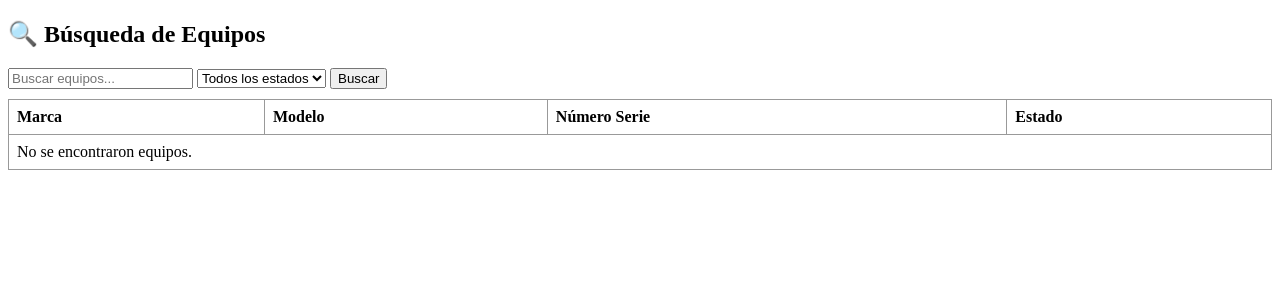
After one commit to JabesGod/Software_Alquiler, a Django app: page /equipos/buscar/ in a window 1280 px wide. The commit adds this page. Shown: the top 300 px of the page. Run offline with Django 5.2, Linux system fonts and the light colour scheme; data that the repository does not hold is empty.

Commit message:
actualizacion de funciones de equipo

```diff
--- a/alquiler/models.py
+++ b/alquiler/models.py
@@ -50,7 +50,7 @@ class Alquiler(models.Model):
     ]
 
     cliente = models.ForeignKey(Cliente, on_delete=models.CASCADE)
-    equipo = models.ForeignKey(Equipo, on_delete=models.CASCADE)
+    equipo = models.ForeignKey(Equipo, on_delete=models.CASCADE, related_name="alquileres")
     fecha_inicio = models.DateField()
     fecha_fin = models.DateField()
     precio_total = models.DecimalField(max_digits=10, decimal_places=2)
@@ -61,6 +61,7 @@ class Alquiler(models.Model):
 
     def __str__(self):
         return f"Alquiler de {self.equipo} a {self.cliente}"
+
 
 
 class Pago(models.Model):
--- /dev/null
+++ b/alquiler/static/alquiler/css/equipos.css
@@ -0,0 +1,22 @@
+table {
+    width: 100%;
+    border-collapse: collapse;
+    margin-top: 10px;
+}
+th, td {
+    border: 1px solid #999;
+    padding: 8px;
+    text-align: left;
+}
+.disponible {
+    background-color: #d4edda;
+}
+.alquilado {
+    background-color: #f8d7da;
+}
+.reservado {
+    background-color: #fff3cd;
+}
+a {
+    margin: 0 4px;
+}
--- /dev/null
+++ b/alquiler/templates/buscar.html
@@ -0,0 +1,51 @@
+{% load static %}
+<!DOCTYPE html>
+<html lang="es">
+
+<head>
+    <meta charset="UTF-8">
+    <title>Búsqueda de Equipos</title>
+    <link rel="stylesheet" href="{% static 'alquiler/css/equipos.css' %}">
+</head>
+
+<body>
+    <h2>🔍 Búsqueda de Equipos</h2>
+
+    <form method="get">
+        <input type="text" name="q" placeholder="Buscar equipos..." value="{{ query }}">
+        <select name="estado">
+            <option value="">Todos los estados</option>
+            <option value="disponible">Disponible</option>
+            <option value="alquilado">Alquilado</option>
+            <option value="reservado">Reservado</option>
+        </select>
+        <button type="submit">Buscar</button>
+    </form>
+
+    <table>
+        <thead>
+            <tr>
+                <th>Marca</th>
+                <th>Modelo</th>
+                <th>Número Serie</th>
+                <th>Estado</th>
+            </tr>
+        </thead>
+        <tbody>
+            {% for equipo in equipos %}
+            <tr class="{{ equipo.estado }}">
+                <td>{{ equipo.marca }}</td>
+                <td>{{ equipo.modelo }}</td>
+                <td>{{ equipo.numero_serie }}</td>
+                <td>{{ equipo.get_estado_display }}</td>
+            </tr>
+            {% empty %}
+            <tr>
+                <td colspan="4">No se encontraron equipos.</td>
+            </tr>
+            {% endfor %}
+        </tbody>
+    </table>
+
+</body>
+</html>
--- a/alquiler/views/equipo_views.py
+++ b/alquiler/views/equipo_views.py
@@ -1,7 +1,10 @@
 from django.shortcuts import render, redirect, get_object_or_404
-from alquiler.models import Equipo, Alquiler
+from alquiler.models import Equipo, Alquiler, Cliente, Pago
 from alquiler.forms.equipo_forms import EquipoForm
 from django.db.models import Count
+import csv
+from django.http import HttpResponse
+from django.db import models
 
 def listar_equipos(request):
     equipos = Equipo.objects.all()
@@ -43,6 +46,86 @@ def equipos_por_estado(request, estado):
     return render(request, 'lista.html', {'equipos': equipos})
 
 
+
 def equipos_mas_alquilados(request):
-    equipos = Equipo.objects.annotate(total_alquileres=Count('alquiler')).order_by('-total_alquileres')[:10]
-    return render(request, 'alquiler/equipo/top_alquilados.html', {'equipos': equipos})
+    equipos = (
+        Equipo.objects.annotate(total_alquileres=Count('alquileres'))
+        .filter(total_alquileres__gt=0)
+        .order_by('-total_alquileres')[:10]
+    )
+
+    print("Equipos más alquilados:", list(equipos))  # 🔥 Debug en consola
+
+    labels = [f"{e.marca} {e.modelo}" for e in equipos]
+    datos = [e.total_alquileres for e in equipos]
+
+    print("Labels:", labels)  # 🔥 Debug en consola
+    print("Datos:", datos)  # 🔥 Debug en consola
+
+    return render(request, 'estadisticas.html', {
+        'labels': labels,
+        'datos': datos,
+    })
+
+def buscar_equipos(request):
+    query = request.GET.get('q', '')
+    estado = request.GET.get('estado', '')
+    equipos = Equipo.objects.all()
+
+    if query:
+        equipos = equipos.filter
+        (models.Q(marca__icontains=query) |
+        models.Q(modelo__icontains=query) |
+        models.Q(especificaciones__icontains=query) |
+        models.Q(numero_serie__icontains=query))
+
+    if estado:
+        equipos = equipos.filter(estado=estado)
+
+    return render(request, 'buscar.html', {'equipos': equipos, 'query': query})
+
+def dashboard_admin(request):
+    total_equipos = Equipo.objects.count()
+    total_alquilados = Equipo.objects.filter(estado='alquilado').count()
+    pagos_pendientes = Pago.objects.filter(estado_pago='pendiente').count()  # Ahora sí está importado
+    clientes_verificados = Cliente.objects.filter(estado_verificacion='verificado').count()
+
+    return render(request, 'dashboard.html', {
+        'total_equipos': total_equipos,
+        'total_alquilados': total_alquilados,
+        'pagos_pendientes': pagos_pendientes,
+        'clientes_verificados': clientes_verificados,
+    })
+
+
+def calendario_alquileres(request):
+    alquileres = Alquiler.objects.filter(estado_alquiler='activo').order_by('fecha_inicio')
+    return render(request, 'calendario.html', {'alquileres': alquileres})
+
+
+def actualizar_estados_masivo(request):
+    if request.method == 'POST':
+        ids_equipos = request.POST.getlist('ids_equipos')
+        nuevo_estado = request.POST.get('nuevo_estado')
+        Equipo.objects.filter(id__in=ids_equipos).update(estado=nuevo_estado)
+        return redirect('listar_equipos')
+    equipos = Equipo.objects.all()
+    return render(request, 'actualizar_masivo.html', {'equipos': equipos})
+
+
+def exportar_equipos_csv(request):
+    equipos = Equipo.objects.all()
+    response = HttpResponse(content_type='text/csv')
+    response['Content-Disposition'] = 'attachment; filename="equipos.csv"'
+
+    writer = csv.writer(response)
+    writer.writerow(['Marca', 'Modelo', 'Serie', 'Estado'])
+
+    for eq in equipos:
+        writer.writerow([eq.marca, eq.modelo, eq.numero_serie, eq.estado])
+
+    return response
+
+
+def error_404_view(request, exception):
+    return render(request, '404.html', status=404)
--- a/proyecto_alquiler/settings.py
+++ b/proyecto_alquiler/settings.py
@@ -124,6 +124,8 @@ USE_TZ = True
 # https://docs.djangoproject.com/en/5.1/howto/static-files/
 
 STATIC_URL = 'static/'
+STATICFILES_DIRS = [BASE_DIR / "alquiler/static"]
+
 
 # Default primary key field type
 # https://docs.djangoproject.com/en/5.1/ref/settings/#default-auto-field
--- a/proyecto_alquiler/urls.py
+++ b/proyecto_alquiler/urls.py
@@ -1,9 +1,13 @@
 from django.urls import path
 from alquiler.views.equipo_views import (
-    listar_equipos, crear_equipo, editar_equipo, detalle_equipo, equipos_disponibles, cambiar_estado_equipo, equipos_por_estado
+    listar_equipos, crear_equipo, editar_equipo, detalle_equipo,
+    equipos_disponibles, cambiar_estado_equipo, equipos_por_estado,
+    equipos_mas_alquilados, buscar_equipos, dashboard_admin,
+    calendario_alquileres, actualizar_estados_masivo, exportar_equipos_csv
 )
 
 urlpatterns = [
+
     path('equipos/', listar_equipos, name='listar_equipos'),
     path('equipos/nuevo/', crear_equipo, name='crear_equipo'),
     path('equipos/<int:id>/editar/', editar_equipo, name='editar_equipo'),
@@ -11,5 +15,15 @@ urlpatterns = [
     path('equipos-disponibles/', equipos_disponibles, name='equipos_disponibles'),
     path('equipos/<int:id>/estado/<str:nuevo_estado>/', cambiar_estado_equipo, name='cambiar_estado_equipo'),
     path('equipos/estado/<str:estado>/', equipos_por_estado, name='equipos_por_estado'),
+    path('equipos/estadisticas/', equipos_mas_alquilados, name='equipos_mas_alquilados'),
 
+
+    path('equipos/buscar/', buscar_equipos, name='buscar_equipos'),
+    path('dashboard/', dashboard_admin, name='dashboard_admin'),
+    path('alquileres/calendario/', calendario_alquileres, name='calendario_alquileres'),
+    path('equipos/actualizar-masivo/', actualizar_estados_masivo, name='actualizar_estados_masivo'),
+    path('equipos/exportar-csv/', exportar_equipos_csv, name='exportar_equipos_csv'),
 ]
+
+
+handler404 = 'alquiler.views.equipo_views.error_404_view'
```
Also changed, not shown: alquiler/static/alquiler/css/estadisticas.css (added, +13 -0 lines), alquiler/static/js/calendario.js (added, +14 -0 lines), alquiler/static/js/grafico_equipos.js (added, +33 -0 lines), alquiler/templates/404.html (added, +30 -0 lines), alquiler/templates/actualizar_masivo.html (added, +50 -0 lines), alquiler/templates/calendario.html (added, +30 -0 lines), alquiler/templates/dashboard.html (added, +21 -0 lines), alquiler/templates/estadisticas.html (added, +31 -0 lines), alquiler/templates/lista.html (+39 -9 lines), alquiler/migrations/0002_alter_alquiler_equipo.py (added).
